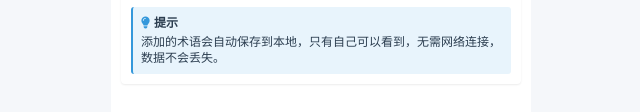
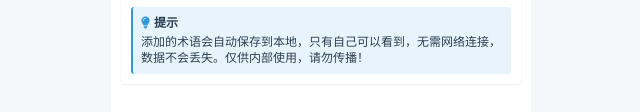
Before and after one commit to Sunpharm-bit/LL-AI-English.github.io, a plain HTML site: page index.html in a window 1280 px wide. Shown: the part 640-752 px from the top of the page, without its empty margins (319-959 px from the left). Drawn offline with Linux system fonts and the light colour scheme.

Commit message:
Update index.html

```diff
--- a/index.html
+++ b/index.html
@@ -770,7 +770,7 @@
                         <div class="hint-title">
                             <i class="fas fa-lightbulb"></i> 提示
                         </div>
-                        <p>添加的术语会自动保存到本地，只有自己可以看到，无需网络连接，数据不会丢失。</p>
+                        <p>添加的术语会自动保存到本地，只有自己可以看到，无需网络连接，数据不会丢失。仅供内部使用，请勿传播！</p>
                     </div>
                 </div>
             </div>
```
